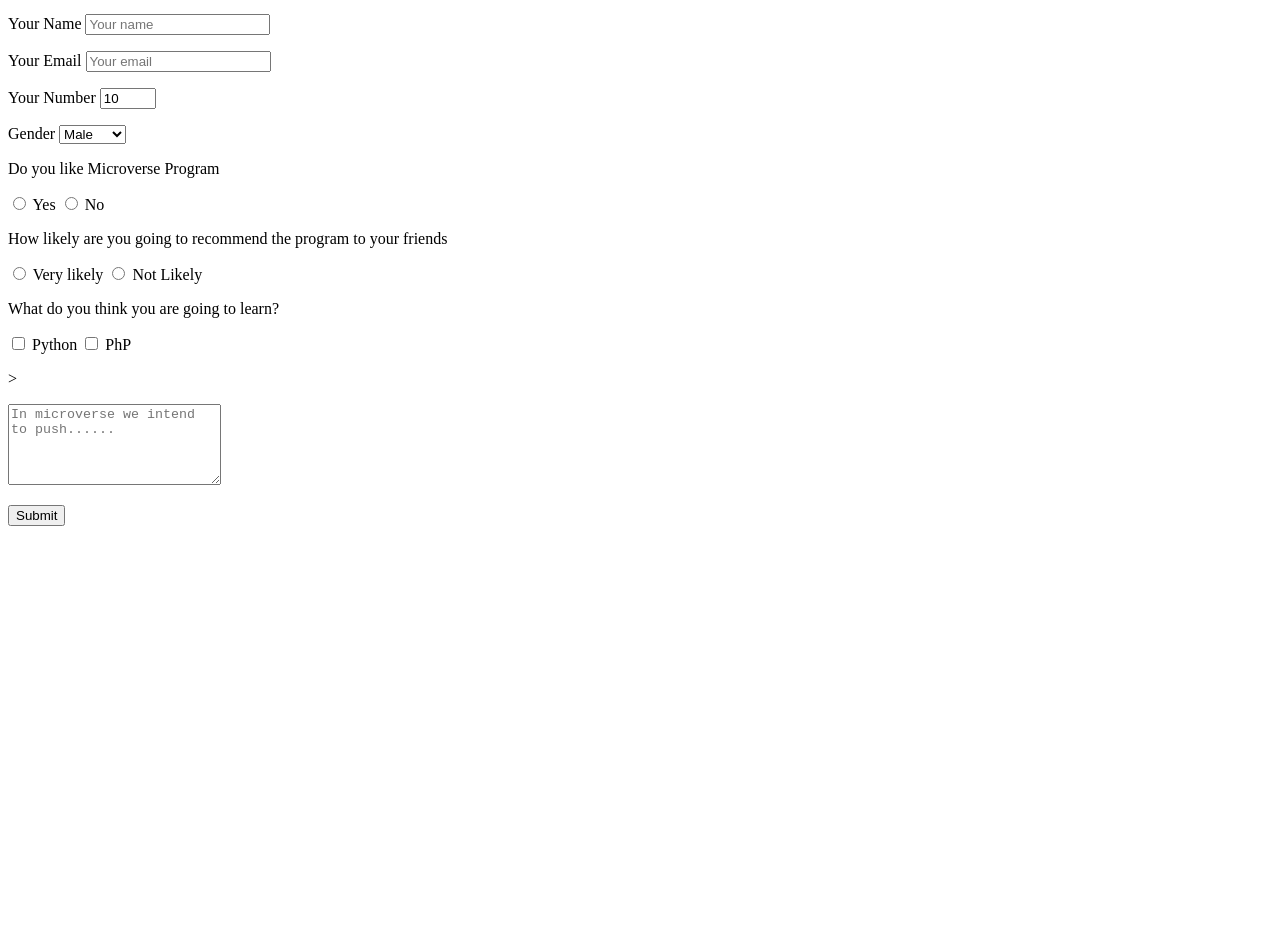
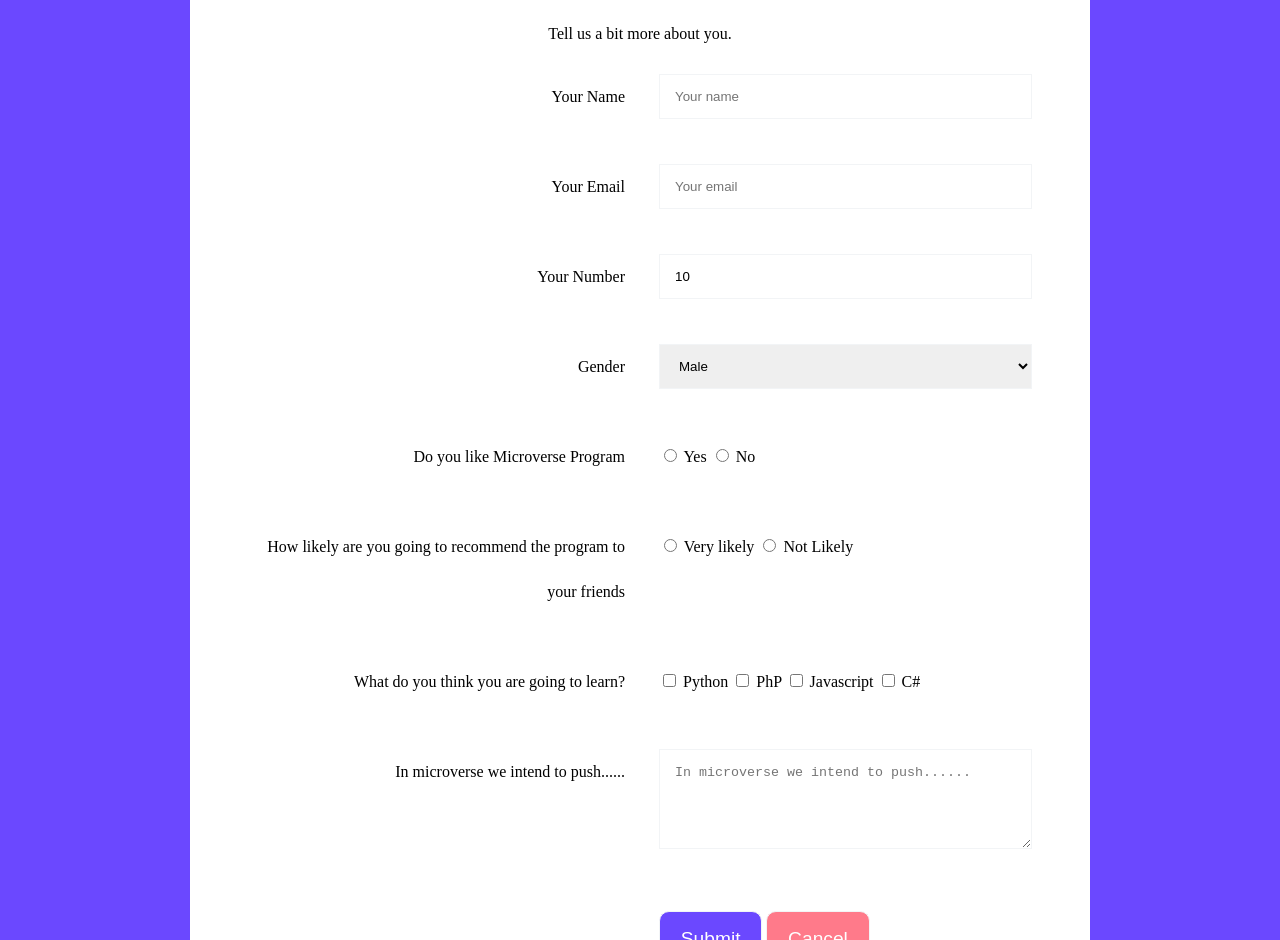
Before and after one commit to tigamadou/microverse_ia_lm, a plain HTML site: page index.html in a window 1280 px wide. Shown: the part 136-1076 px from the top of the page. Before the commit the page ends 800 px from the top, so only its background shows below. Drawn offline with Linux system fonts and the light colour scheme.

Commit message:
Styling Done..

```diff
--- a/css/style.css
+++ b/css/style.css
@@ -0,0 +1,92 @@
+*{
+  box-sizing: border-box;
+}
+body{
+  background: #6b48ff;
+}
+.container{
+  max-width: 900px;
+  margin:auto;
+}
+
+
+#title{
+  text-align: center;
+  font-size: 46px;
+  font-weight: 800;
+  color: #fff;
+}
+#survey-form{
+  background: #fff;
+  padding: 30px;
+}
+#description{
+  text-align: center;
+}
+.field{
+  margin-bottom: 15px;
+}
+.field .field-element{
+  display: inline-block;
+  text-align: right;
+  vertical-align: top;
+  width: 50%;
+  min-height: 45px;
+  line-height: 45px;
+  padding: 15px;
+
+}
+.field .field-element:nth-child(2){
+  width: 48%;
+  text-align: left;
+}
+.field input[type="text"],.field input[type="email"],.field input[type="number"],.field select{
+  display: block;
+  width: 100%;
+  height: 45px;
+  line-height: 45px;
+  padding: 0px 15px;
+  border: 1px solid #f2f4f6;
+}
+
+.field textarea{
+  width: 100%;
+  min-width: 100%;
+  max-width: 100%;
+  min-height: 100px;
+  height: 100px;
+  border: 1px solid #f2f4f6;
+  padding: 15px;
+}
+#submit{
+  font-size: 1.2rem;
+  padding: 1rem 1.3rem;
+  background: #6b48ff;
+  color: #fff;
+  border: 1px solid #f2f4f6;
+  border-radius: 10px;
+}
+#cancel{
+  font-size: 1.2rem;
+  padding: 1rem 1.3rem;
+  background: #ff7a8a;
+  color: #fff;
+  border: 1px solid #f2f4f6;
+  border-radius: 10px;
+}
+@media screen and (max-width: 768px) {
+
+  .field .field-element{
+    display: block;
+    text-align: left;
+    width: 100%;
+    min-height: 45px;
+    line-height: 45px;
+    padding: 15px;
+
+  }
+  .field .field-element:nth-child(2){
+    width: 100%;
+    text-align: left;
+  }
+}
--- a/index.html
+++ b/index.html
@@ -4,78 +4,115 @@
     <meta charset="UTF-8">
     <title>Fork Me! FCC: Test Suite Template</title>
     <link rel="stylesheet" href="css/style.css">
+    <meta name="viewport" content="width=device-width, initial-scale=1">
   </head>
 
 
   <body>
     <script src="https://cdn.freecodecamp.org/testable-projects-fcc/v1/bundle.js"></script>
-
+    <div class="container">
       <h1 id="title">Survey Form</h1>
 
+
+      <form id="survey-form">
         <p id="description">
-      Lorem ipsum dolor sit amet, consectetur adipisicing elit,
-      sed do eiusmod tempor incididunt ut labore et dolore magna aliqua.
-      Ut enim ad minim veniam, quis nostrud exercitation ullamco
-      laboris nisi ut aliquip ex ea commodo consequat.
-       Duis aute irure dolor in reprehenderit in voluptate velit
-       esse cillum dolore eu fugiat nulla pariatur.
-       Excepteur sint occaecat cupidatat non proident, sunt
-       in culpa qui officia deserunt mollit anim id est laborum.
+          Tell us a bit more about you.
         </p>
-    <form id="survey-form">
-      <p>
+        <div class="field">
+          <div class="field-element">
             <label for="name" id="name-label">Your Name</label>
+          </div>
+          <div class="field-element">
             <input required="" type="text" name="name" id="name" placeholder="Your name">
-      </p>
-      <p>
+          </div>
+        </div>
+        <div class="field">
+          <div class="field-element">
             <label for="email" id="email-label">Your Email</label>
+          </div>
+          <div class="field-element">
             <input required="" type="email" name="email" id="email" placeholder="Your email">
-      </p>
-      <p>
+          </div>
+        </div>
+        <div class="field">
+          <div class="field-element">
             <label for="number" id="number-label">Your Number</label>
+          </div>
+          <div class="field-element">
             <input required="" type="number" name="number" id="number" min="10" max="50" value="10" placeholder="Your number">
-      </p>
-      <p>
+          </div>
+        </div>
+        <div class="field">
+          <div class="field-element">
             <label for="dropdown">Gender</label>
+          </div>
+          <div class="field-element">
             <select id="dropdown">
               <option value="male">Male</option>
               <option value="female">Female</option>
             </select>
-      </p>
-      <p>
+          </div>
+        </div>
+        <div class="field">
+          <div class="field-element">
             <label for="">Do you like Microverse Program</label>
-        <div class="">
+          </div>
+          <div class="field-element">
             <input type="radio" name="like" value="yes" id="yes">
             <label for="yes">Yes</label>
             <input type="radio" name="like" value="no" id="no">
             <label for="no">No</label>
           </div>
-      </p>
-      <p>
+        </div>
+        <div class="field">
+          <div class="field-element">
               <label for="">How likely are you going to recommend the program to your friends</label>
-        <div class="">
+          </div>
+          <div class="field-element">
             <input type="radio" name="likely" value="very-likel" id="very-likely">
             <label for="very-likely">Very likely</label>
             <input type="radio" name="likely" value="not-likely" id="not-likely">
             <label for="not-likely">Not Likely</label>
           </div>
-      </p>
-      <p>
+        </div>
+        <div class="field">
+          <div class="field-element">
             <label for="">What do you think you are going to learn?</label>
-      <div class="">
+          </div>
+          <div class="field-element">
             <input type="checkbox" name="Python" value="python" id="python">
             <label for="python">Python</label>
             <input type="checkbox" name="PhP" value="php" id="php">
             <label for="php">PhP</label>
+            <input type="checkbox" name="javascript" value="javascript" id="javascript">
+            <label for="javascript">Javascript</label>
+            <input type="checkbox" name="c#" value="c#" id="c#">
+            <label for="c#">C#</label>
           </div>
-      </p>>
-      <p>
+        </div>
+        <div class="field">
+          <div class="field-element">
+            <label for="">In microverse we intend to push......</label>
+          </div>
+          <div class="field-element">
             <textarea rows="5" cols="24" placeholder="In microverse we intend to push......"></textarea>
-      </p>
-      <p>
+          </div>
+        </div>
+        <div class="field">
+          <div class="field-element">
+
+          </div>
+          <div class="field-element">
             <input type="submit" name="" value="Submit" id="submit">
-      </p>
+            <input type="reset" name="" value="Cancel" id="cancel">
+          </div>
+        </div>
+
+
+
       </form>
+
+    </div>
 
     <script  src="js/index.js"></script>
   </body>
```
Lines whose indentation alone changed are shown as unchanged.
